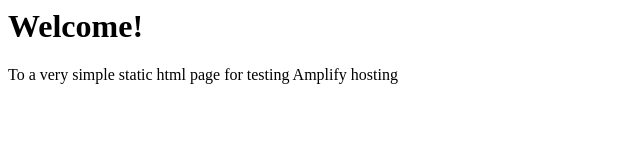
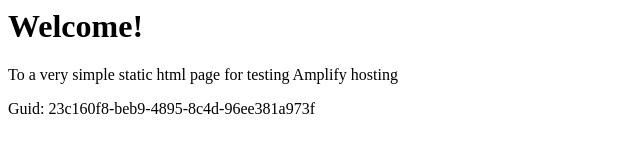
Before and after one commit to aws-aemilia-hkg/Github-PR-Commit-Integration-Test-DoNotTouch-GitH-MJCD6L4M-v1-preprod-ap-east-1, a website: page src/index.html in a window 1280 px wide. Shown: the whole page, without its empty margins (0-640 px from the left). Drawn offline with Linux system fonts and the light colour scheme.

Commit message:
commit from integ tests

```diff
--- a/src/index.html
+++ b/src/index.html
@@ -1,3 +1,5 @@
+
+
 <html lang="en">
 
 <head>
@@ -10,6 +12,6 @@
 <body>
     <h1>Welcome!</h1>
     <p>To a very simple static html page for testing Amplify hosting</p>
-</body>
+    <p>Guid: 23c160f8-beb9-4895-8c4d-96ee381a973f</p></body>
 
 </html>
```
